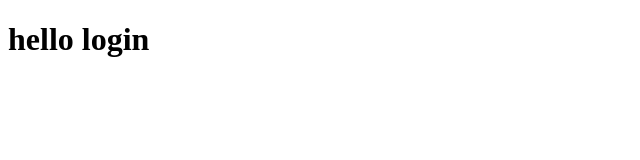
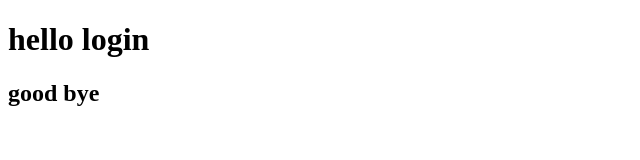
Before and after one commit to migasubi/sample-app-example, a plain HTML site: page index.html in a window 1280 px wide. Shown: the whole page, without its empty margins (0-640 px from the left). Drawn offline with Linux system fonts and the light colour scheme.

Commit message:
second tags

```diff
--- a/index.html
+++ b/index.html
@@ -8,5 +8,6 @@
 </head>
 <body>
   <h1>hello login</h1>
+  <h2>good bye </h2>
 </body>
 </html>
```
